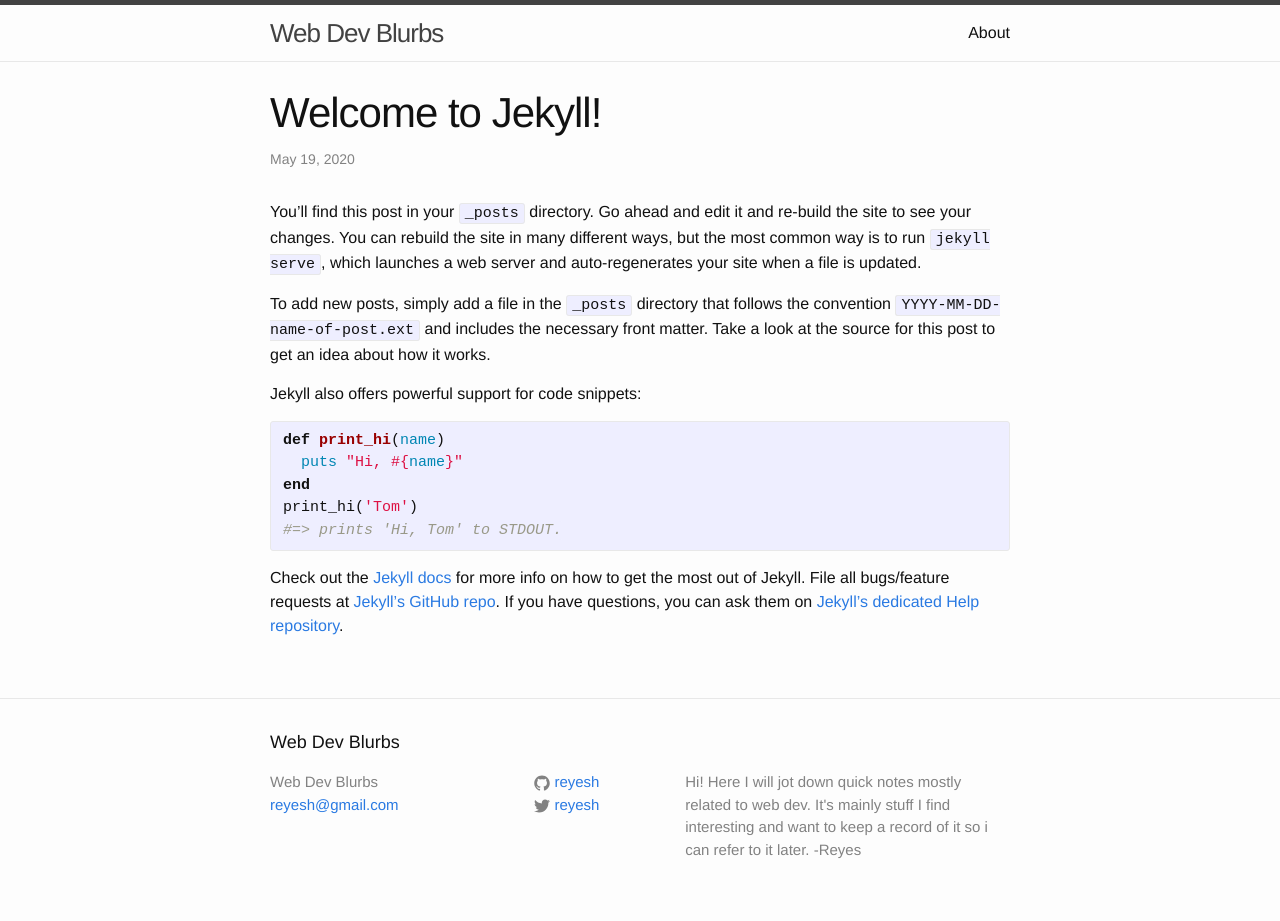
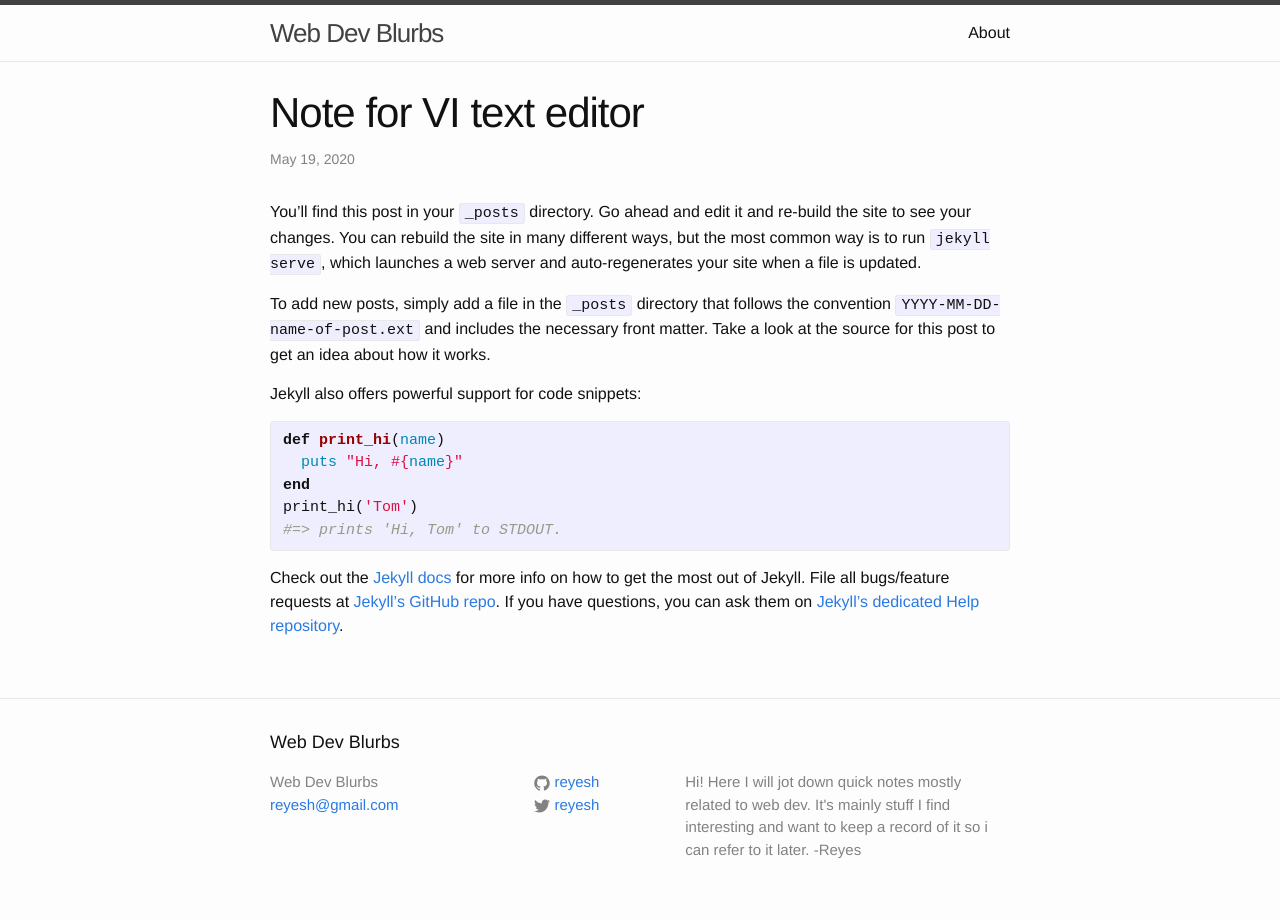
Before and after one commit to reyesh/jb, a Jekyll site: the page built from _posts/2020-05-19-vi-tips.markdown, in a window 1280 px wide. Built offline with Jekyll 4.4.1, drawn with Linux system fonts in a browser that asks for light colours.

Commit message:
Update 2020-05-19-vi-tips.markdown

```diff
--- a/_posts/2020-05-19-vi-tips.markdown
+++ b/_posts/2020-05-19-vi-tips.markdown
@@ -1,6 +1,6 @@
 ---
 layout: post
-title:  "Welcome to Jekyll!"
+title:  "Note for VI text editor"
 date:   2020-05-19 09:20:00
 categories: jekyll update
 ---
```
